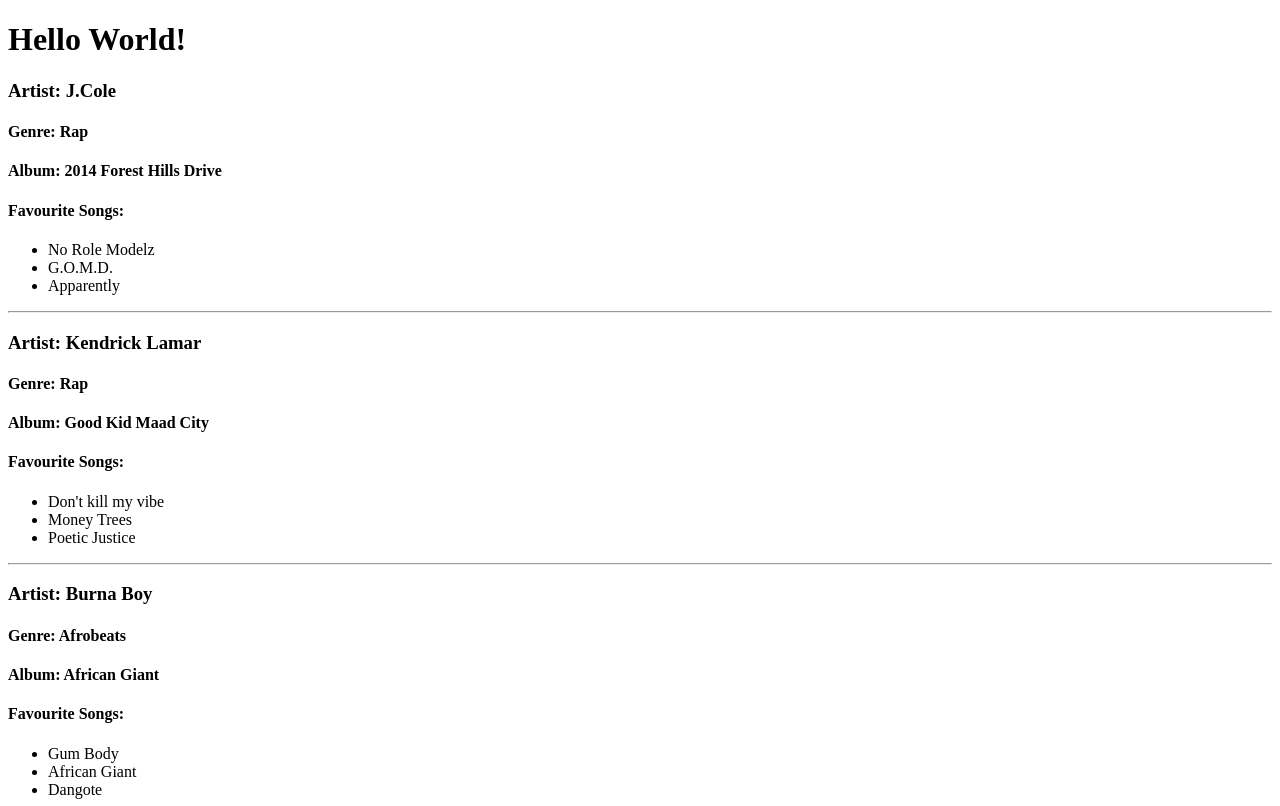
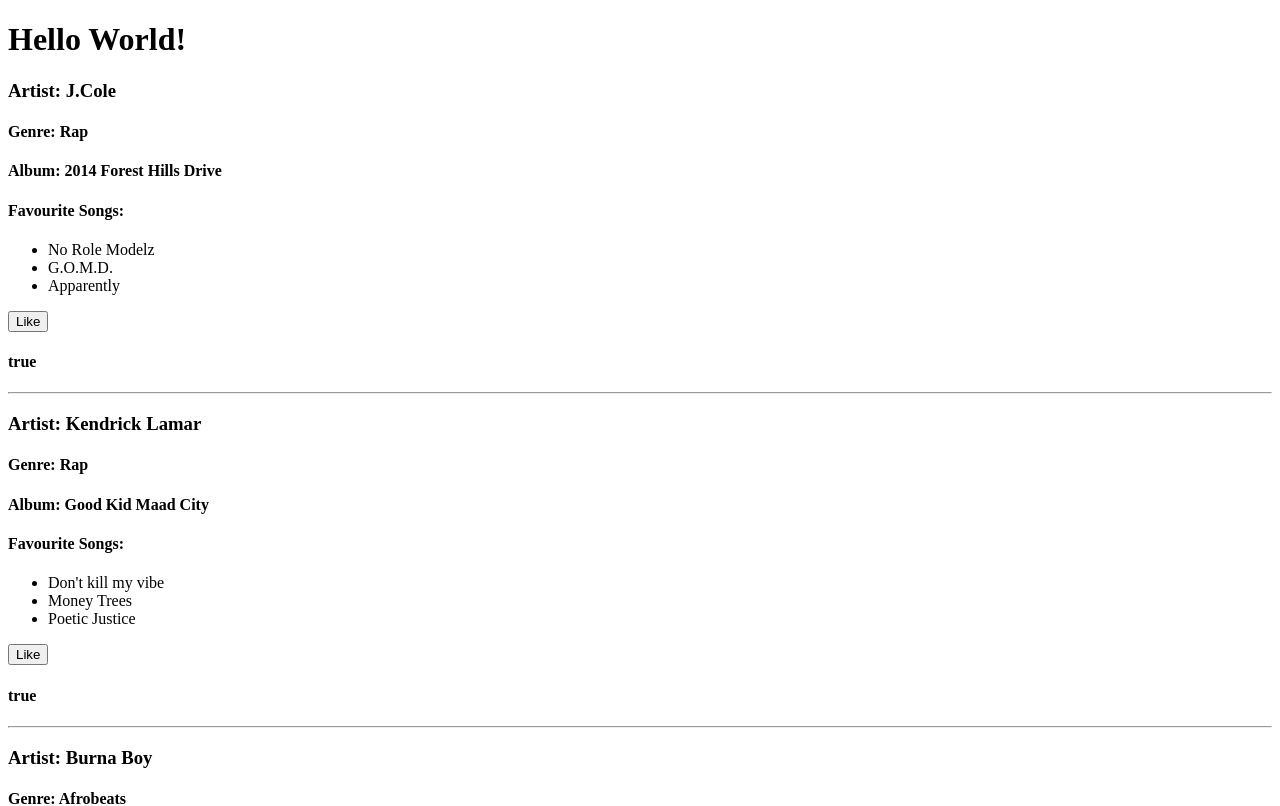
Before and after one commit to MugishaU/webpack_react, a React app: page / in a window 1280 px wide. Shown: the top 806 px of the page. Built offline with nearby package versions, Linux system fonts and the light colour scheme.

Commit message:
change card to be called in from class component

```diff
--- a/src/App.js
+++ b/src/App.js
@@ -1,4 +1,5 @@
 import React from "react";
+import Card from "./Components/card";
 class App extends React.Component {
   state = {
     music: [
@@ -55,20 +56,3 @@
   }
 }
 export default App;
-
-function Card(props) {
-  return (
-    <>
-      <h3>Artist: {props.artist}</h3>
-      <h4>Genre: {props.genre}</h4>
-      <h4>Album: {props.album}</h4>
-      <h4>Favourite Songs:</h4>
-      <ul>
-        {props.songs.map((song, idx) => {
-          return <li key={idx}>{song}</li>;
-        })}
-      </ul>
-      <hr></hr>
-    </>
-  );
-}
```
